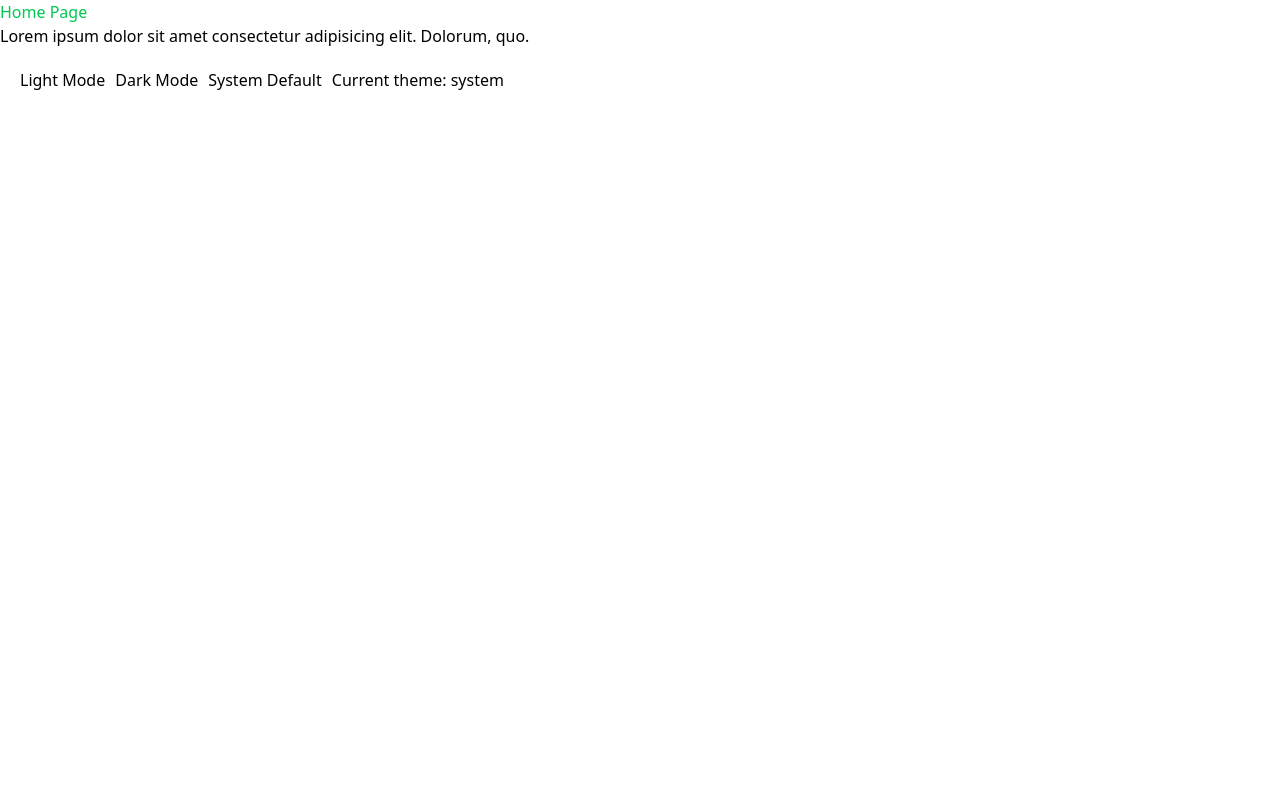
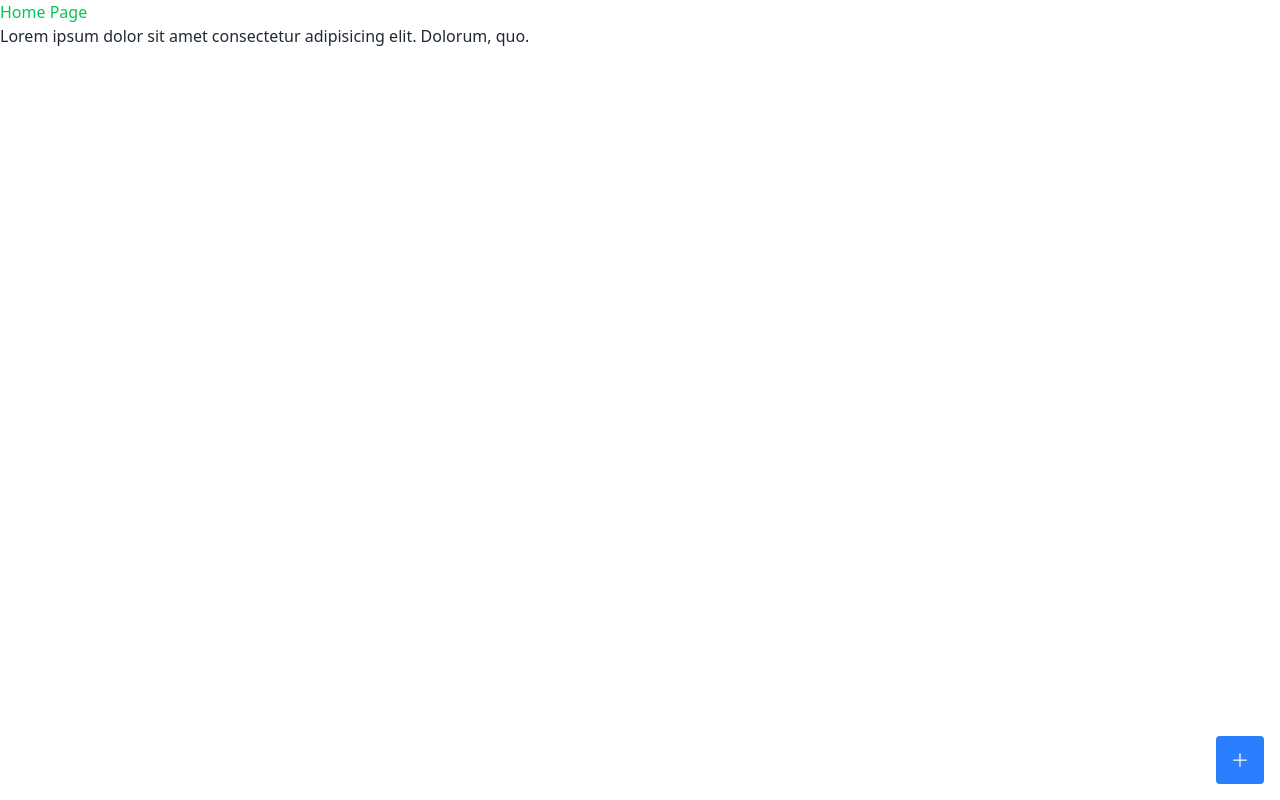
Before and after one commit to minhazesiraz/qcet-cafe-pro, a Next.js app: page / in a window 1280 px wide. Built offline with nearby package versions, Linux system fonts and the light colour scheme.

Commit message:
to-switch

```diff
--- a/app/(main)/page.js
+++ b/app/(main)/page.js
@@ -1,6 +1,6 @@
 "use client";
 
-import ThemeSwitcher from "@/components/ThemeSwitcher";
+import Controls from "@/components/to-switch";
 import { useTheme } from "next-themes";
 import { useEffect, useState } from "react";
 
@@ -30,7 +30,7 @@ export default function HomePage() {
       <p>
         Lorem ipsum dolor sit amet consectetur adipisicing elit. Dolorum, quo.
       </p>
-      <ThemeSwitcher />
+      <Controls />
     </>
   );
 }
--- a/app/globals.css
+++ b/app/globals.css
@@ -1,27 +1,14 @@
 @import "tailwindcss";
 
-/* donors themes */
+/* themes */
 body {
-  background: white;
-  color: black;
+  background: #fff;
+  color: #1f2937;
+  transition: background-color 0.6s, color 0.6s;
 }
 
-/* html.light {
-  color-scheme: light;
+html.dark body {
+  background: #0f172a;
+  color: #94a3b8;
+  transition: background-color 0.6s, color 0.6s;
 }
-html.dark {
-  color-scheme: dark;
-}
-html.orange {
-  color-scheme: light; treat orange theme like light mode */
-/* } */
-
-html.dark body {
-  background: gray;
-  color: white;
-}
-
-html.orange body {
-  background: orange;
-  color: aliceblue;
-}
--- a/app/layout.js
+++ b/app/layout.js
@@ -14,10 +14,10 @@ const geistMono = Geist_Mono({
   subsets: ["latin"],
 });
 
-// export const metadata = {
-//   title: "Create Next App",
-//   description: "Generated by create next app",
-// };
+export const metadata = {
+  title: "Create Next App",
+  description: "Generated by create next app",
+};
 
 export default function RootLayout({ children }) {
   return (
--- a/components/ThemeSwitcher.js
+++ /dev/null
@@ -1,26 +0,0 @@
-"use client";
-
-import { useTheme } from "next-themes";
-import { useEffect, useState } from "react";
-
-export default function ThemeSwitcher() {
-  const { theme, setTheme } = useTheme();
-  const [mounted, setMounted] = useState(false);
-
-  useEffect(() => {
-    setMounted(true);
-  }, []);
-
-  if (!mounted) return null;
-
-  return (
-    <div style={{ display: "flex", gap: "10px", padding: "20px" }}>
-      <button onClick={() => setTheme("light")}>Light Mode</button>
-      <button onClick={() => setTheme("dark")}>Dark Mode</button>
-      {/* <button onClick={() => setTheme("orange")}>Orange Mode</button> */}
-      <button onClick={() => setTheme("system")}>System Default</button>
-
-      <div>Current theme: {theme}</div>
-    </div>
-  );
-}
--- /dev/null
+++ b/components/to-switch.js
@@ -0,0 +1,140 @@
+"use client";
+
+import { useTheme } from "next-themes";
+import { useEffect, useState } from "react";
+
+export default function Controls() {
+  const { theme, setTheme, systemTheme } = useTheme();
+  const [mounted, setMounted] = useState(false);
+
+  useEffect(() => {
+    setMounted(true);
+  }, []);
+
+  if (!mounted) return null;
+
+  const currentTheme = theme === "system" ? systemTheme : theme;
+
+  //   const pathColor_One = "#2b7fff"; // bg-blue-500
+  const pathColor_One = "#ffb300";
+  const pathColor_Two = "#1447e6"; // bg-blue-700
+
+  const getClass = (mode) => {
+    const isActive = theme === mode;
+    return `${
+      isActive ? "bg-blue-400" : "bg-blue-100"
+    } inline-flex h-0 w-0 translate-y-2 items-center justify-center gap-2 self-center justify-self-center overflow-hidden whitespace-nowrap rounded px-6 text-sm font-medium tracking-wide text-blue-500 opacity-0 transition delay-[0.15s] duration-300 hover:bg-blue-400 hover:text-blue-700 focus:bg-blue-400 focus:text-blue-700 focus-visible:outline-none disabled:cursor-not-allowed disabled:border-blue-300 disabled:bg-blue-100 disabled:text-blue-400 disabled:shadow-none group-hover:h-12 group-hover:w-12 group-hover:translate-y-0 group-hover:opacity-100 }`;
+  };
+
+  //   className="inline-flex h-0 w-0 translate-y-2 items-center justify-center gap-2 self-center justify-self-center overflow-hidden whitespace-nowrap rounded bg-blue-50 px-6 text-sm font-medium tracking-wide text-blue-500 opacity-0 transition delay-[0.05s] duration-300 hover:bg-blue-100 hover:text-blue-600 focus:bg-blue-200 focus:text-blue-700 focus-visible:outline-none disabled:cursor-not-allowed disabled:border-blue-300 disabled:bg-blue-100 disabled:text-blue-400 disabled:shadow-none group-hover:h-12 group-hover:w-12 group-hover:translate-y-0 group-hover:opacity-100"
+
+  //   className={`${
+  //    currentTheme === "dark" ? "text-red-600" : "text-green-500"
+  //  }`}
+
+  return (
+    <>
+      <div className="fixed bottom-4 right-4 z-10">
+        <div className="group flex flex-col-reverse gap-2">
+          <button className="group relative z-50 inline-flex h-12 items-center justify-center gap-2 self-center whitespace-nowrap rounded bg-blue-500 px-6 text-sm font-medium tracking-wide text-white transition duration-300 hover:bg-blue-600 focus:bg-blue-700 focus-visible:outline-none disabled:cursor-not-allowed disabled:border-blue-300 disabled:bg-blue-300 disabled:shadow-none">
+            <span className="relative transition duration-300 only:-mx-6 group-hover:rotate-45">
+              <span className="sr-only">plus</span>
+              <svg
+                xmlns="http://www.w3.org/2000/svg"
+                fill="none"
+                viewBox="0 0 24 24"
+                strokeWidth="1.5"
+                stroke="currentColor"
+                className="h-5 w-5"
+                aria-label="Plus icon"
+                role="graphics-symbol"
+              >
+                <path
+                  strokeLinecap="round"
+                  strokeLinejoin="round"
+                  d="M12 4.5v15m7.5-7.5h-15"
+                />
+              </svg>
+            </span>
+          </button>
+          <button onClick={() => setTheme("dark")} className={getClass("dark")}>
+            <span className="relative only:-mx-6">
+              <span className="sr-only">black mode</span>
+              <svg
+                xmlns="http://www.w3.org/2000/svg"
+                fill={pathColor_Two}
+                viewBox="0 0 24 24"
+                strokeWidth="1.5"
+                stroke="currentColor"
+                className="h-5 w-5"
+                aria-label="camera icon"
+                role="graphics-symbol"
+              >
+                <path
+                  d="M12,22 C17.5228475,22 22,17.5228475 22,12 C22,6.4771525 17.5228475,2 12,2 C6.4771525,2 2,6.4771525 2,12 C2,17.5228475 6.4771525,22 12,22 Z M12,20 L12,4 C16.418278,4 20,7.581722 20,12 C20,16.418278 16.418278,20 12,20 Z"
+                  stroke={pathColor_Two}
+                ></path>
+              </svg>
+            </span>
+          </button>
+          <button
+            onClick={() => setTheme("light")}
+            className={getClass("light")}
+          >
+            <span className="relative only:-mx-6">
+              <span className="sr-only">white mode</span>
+              <svg
+                xmlns="http://www.w3.org/2000/svg"
+                fill="none"
+                viewBox="0 0 1024 1024"
+                strokeWidth="1.5"
+                stroke="currentColor"
+                className="h-5 w-5"
+                aria-label="camera icon"
+                role="white"
+              >
+                <path
+                  d="M773.8 414.3V313.5h-80.5v-97.1H333.4v97.1h-80.6v100.8H167v204.6h85.8v102.3h80.6v102.3h359.9V721.2h80.5V618.9h85.8V414.3zM477.8 55.2H552v74.2h-74.2zM477.8 897.7H552v74.2h-74.2zM859.6 129.4h74.2v74.2h-74.2zM859.6 823.5h74.2v74.2h-74.2zM92.9 129.4h74.2v74.2H92.9zM92.9 823.5h74.2v74.2H92.9zM18.7 463.6h74.2v74.2H18.7zM933.7 463.6h74.2v74.2h-74.2z"
+                  fill={pathColor_One}
+                />
+              </svg>
+            </span>
+          </button>
+          <button
+            onClick={() => setTheme("system")}
+            className={getClass("system")}
+          >
+            <span className="relative only:-mx-6">
+              <span className="sr-only">default mode</span>
+              <svg
+                xmlns="http://www.w3.org/2000/svg"
+                fill="none"
+                viewBox="0 0 48 48"
+                strokeWidth="1.5"
+                stroke="currentColor"
+                className="h-5 w-5"
+                aria-label="camera icon"
+                role="settings"
+              >
+                <path
+                  d="M36.686 15.171C37.9364 16.9643 38.8163 19.0352 39.2147 21.2727H44V26.7273H39.2147C38.8163 28.9648 37.9364 31.0357 36.686 32.829L40.0706 36.2137L36.2137 40.0706L32.829 36.686C31.0357 37.9364 28.9648 38.8163 26.7273 39.2147V44H21.2727V39.2147C19.0352 38.8163 16.9643 37.9364 15.171 36.686L11.7863 40.0706L7.92939 36.2137L11.314 32.829C10.0636 31.0357 9.18372 28.9648 8.78533 26.7273H4V21.2727H8.78533C9.18372 19.0352 10.0636 16.9643 11.314 15.171L7.92939 11.7863L11.7863 7.92939L15.171 11.314C16.9643 10.0636 19.0352 9.18372 21.2727 8.78533V4H26.7273V8.78533C28.9648 9.18372 31.0357 10.0636 32.829 11.314L36.2137 7.92939L40.0706 11.7863L36.686 15.171Z"
+                  fill={pathColor_One}
+                  stroke={pathColor_Two}
+                  strokeWidth="4"
+                  strokeLinejoin="round"
+                />
+                <path
+                  d="M24 29C26.7614 29 29 26.7614 29 24C29 21.2386 26.7614 19 24 19C21.2386 19 19 21.2386 19 24C19 26.7614 21.2386 29 24 29Z"
+                  fill={pathColor_Two}
+                  stroke="white"
+                  strokeWidth="4"
+                  strokeLinejoin="round"
+                />
+              </svg>
+            </span>
+          </button>
+        </div>
+      </div>
+    </>
+  );
+}
```
